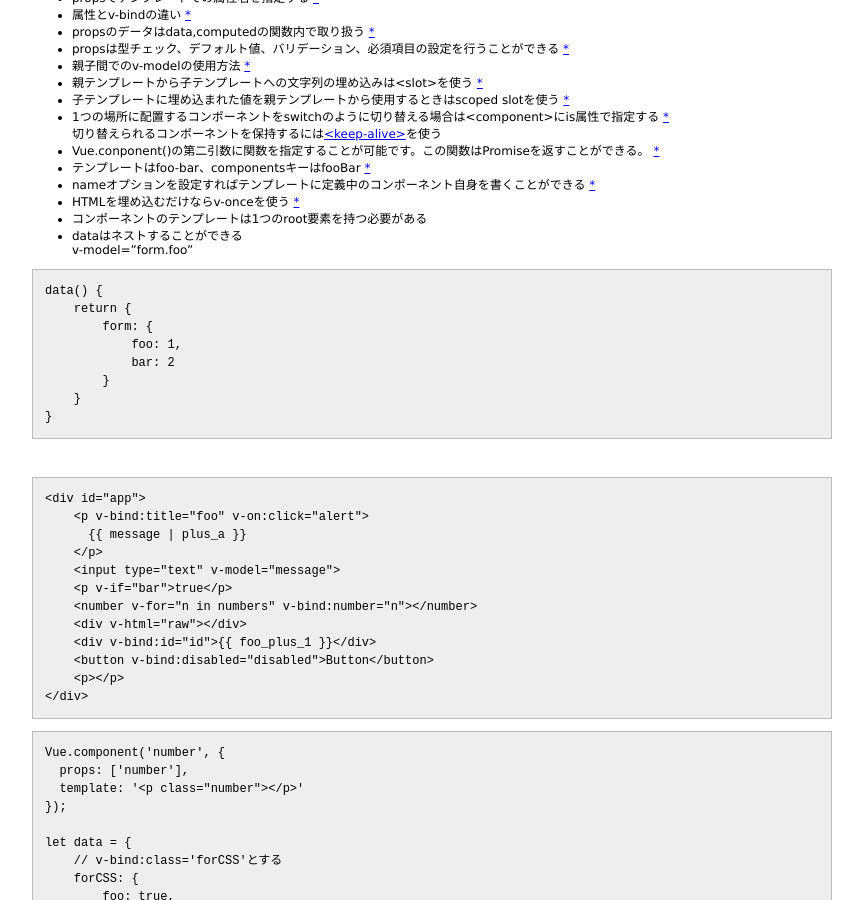
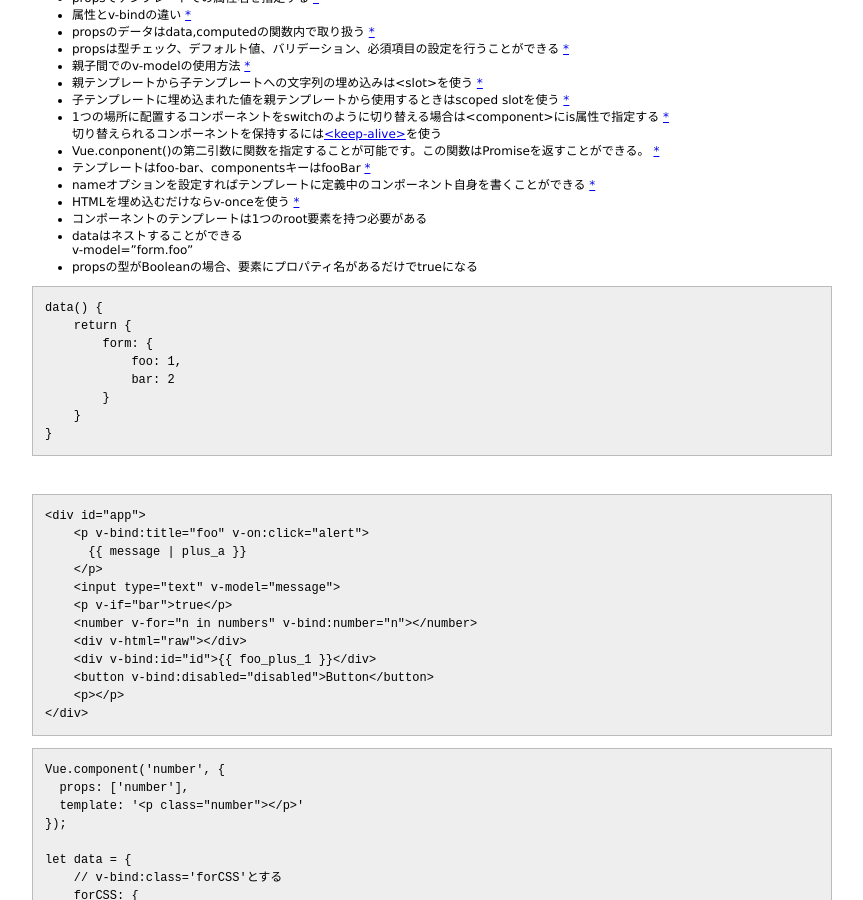
Before and after one commit to 38elements/38elements.github.com, a Jekyll site: the page built from _posts/2016-12-20-vuejs.md, in a window 1280 px wide and 900 px high, scrolled down 2005 px. Shown: the whole window, without its empty margins (208-1071 px from the left). Built offline with Jekyll 4.4.1, drawn with Linux system fonts in a browser that asks for light colours.

Commit message:
Update 2016-12-20-vuejs.md

````diff
--- a/_posts/2016-12-20-vuejs.md
+++ b/_posts/2016-12-20-vuejs.md
@@ -136,6 +136,7 @@ v-onやv-modelに`.prevent`をつけるとevent.preventDefault()が自動実行
 * コンポーネントのテンプレートは1つのroot要素を持つ必要がある
 * dataはネストすることができる
 v-model="form.foo"
+* propsの型がBooleanの場合、要素にプロパティ名があるだけでtrueになる
 
 ```
 data() {
````
